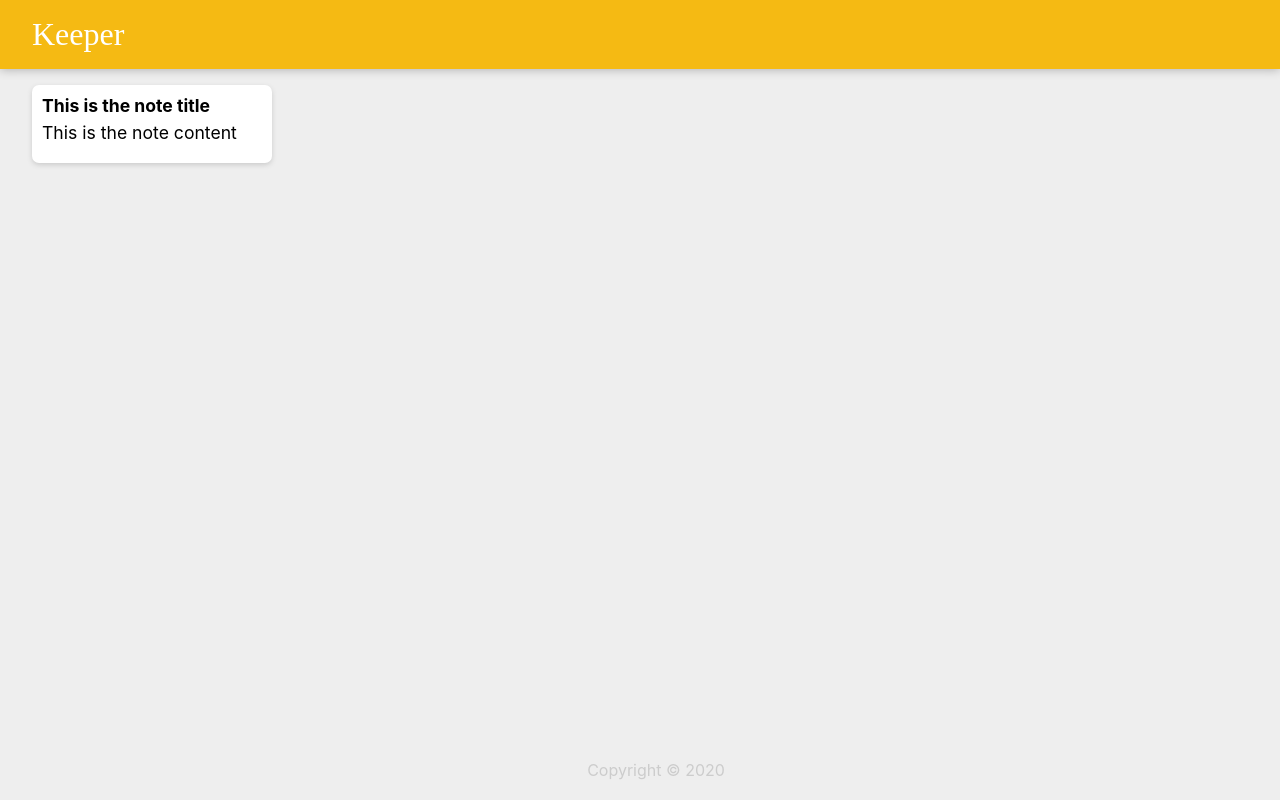
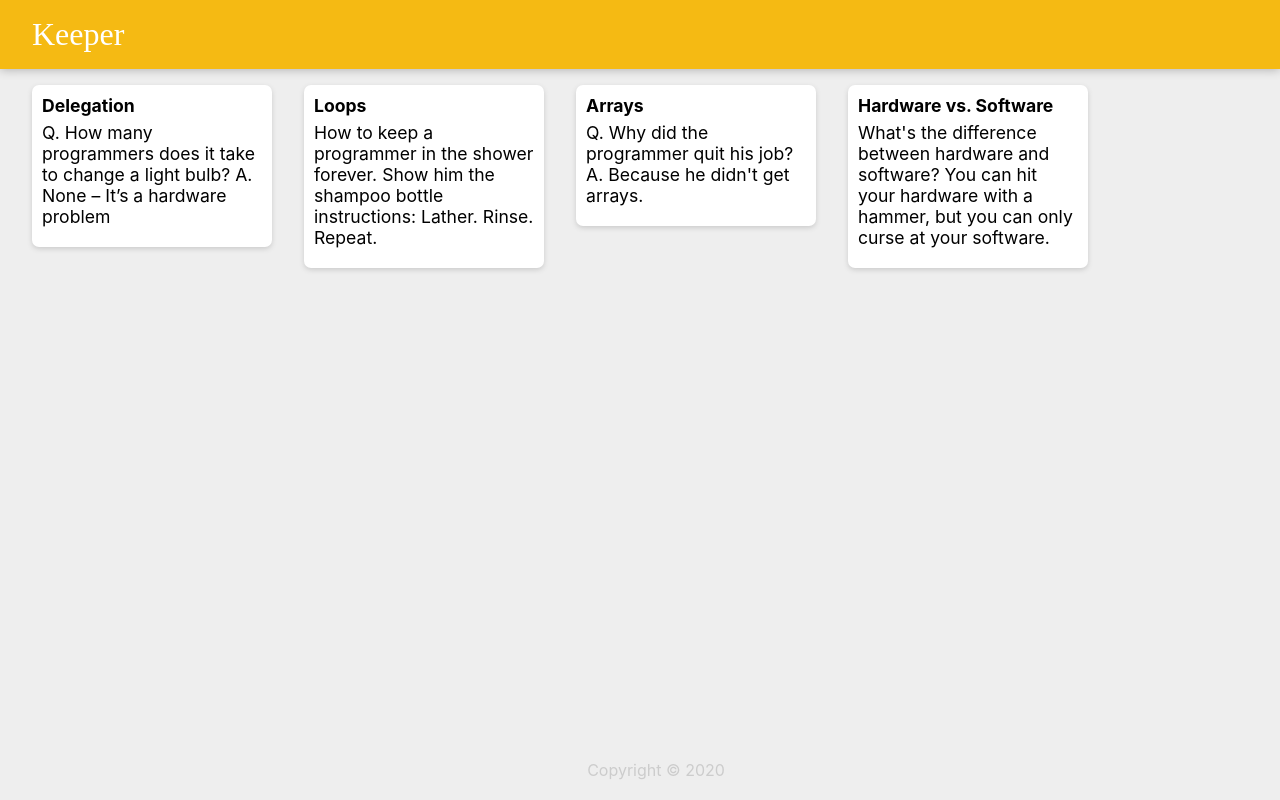
Before and after one commit to AdibaEmma/keeper-app, a React (Create React App) app: page / in a window 1280 px wide. Built offline with nearby package versions, Linux system fonts and the light colour scheme.

Commit message:
create Note component and render notes

```diff
--- a/src/components/App.jsx
+++ b/src/components/App.jsx
@@ -3,12 +3,21 @@
 import Header from "./Header";
 import Note from "./Note";
 import Footer from "./Footer";
+import notes from "../notes";
 
 function App() {
   return (
     <div>
       <Header />
-      <Note />
+      {
+        notes.map( noteItem => (
+          <Note
+            key={noteItem.key}
+            title={noteItem.title}
+            content={noteItem.content}
+           />
+        ))
+      }
       <Footer />
     </div>
 
--- a/src/components/Note.jsx
+++ b/src/components/Note.jsx
@@ -1,10 +1,10 @@
 import React from "react";
 
-function Note() {
+function Note(props) {
     return (
         <div className="note">
-            <h1>This is the note title</h1>
-            <p>This is the note content</p>
+            <h1>{props.title}</h1>
+            <p>{props.content}</p>
         </div>
     );
 }
--- /dev/null
+++ b/src/notes.js
@@ -0,0 +1,23 @@
+const notes = [{
+        key: 1,
+        title: "Delegation",
+        content: "Q. How many programmers does it take to change a light bulb? A. None – It’s a hardware problem"
+    },
+    {
+        key: 2,
+        title: "Loops",
+        content: "How to keep a programmer in the shower forever. Show him the shampoo bottle instructions: Lather. Rinse. Repeat."
+    },
+    {
+        key: 3,
+        title: "Arrays",
+        content: "Q. Why did the programmer quit his job? A. Because he didn't get arrays."
+    },
+    {
+        key: 4,
+        title: "Hardware vs. Software",
+        content: "What's the difference between hardware and software? You can hit your hardware with a hammer, but you can only curse at your software."
+    }
+];
+
+export default notes;
```
Also changed, not shown: 1 other file (tests, documents, lock files or other folders).
